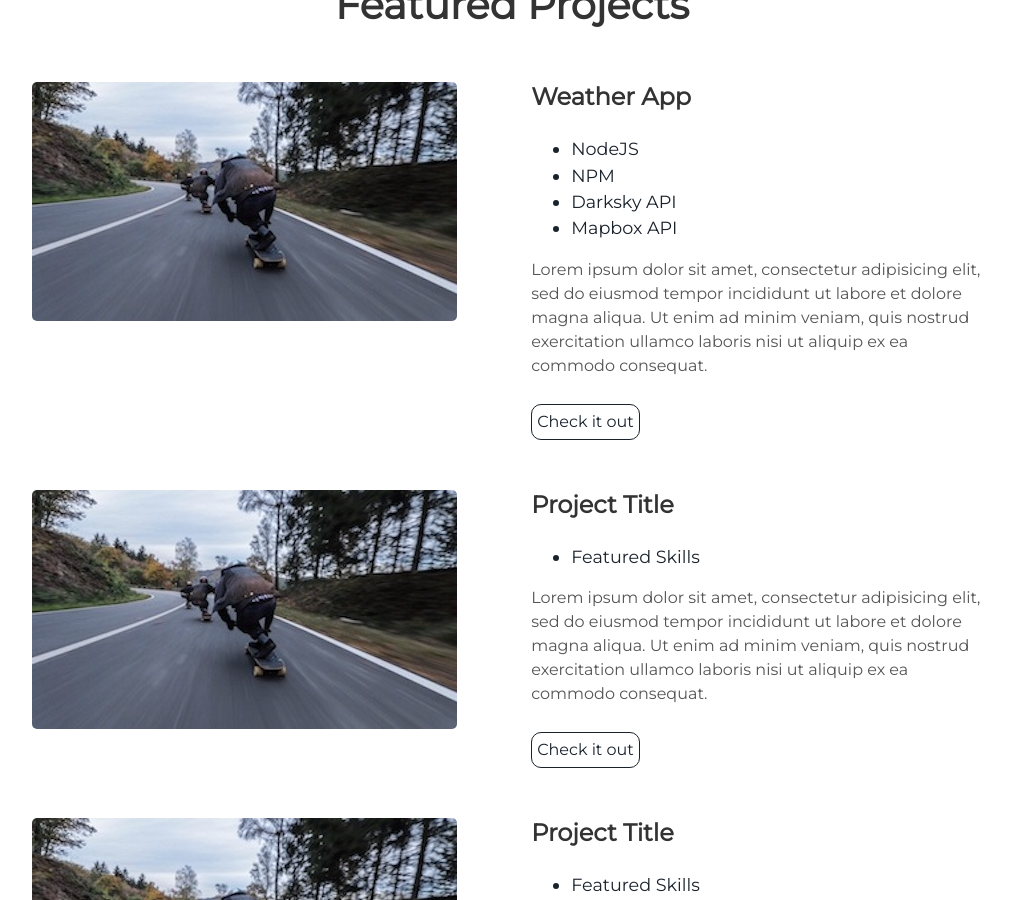
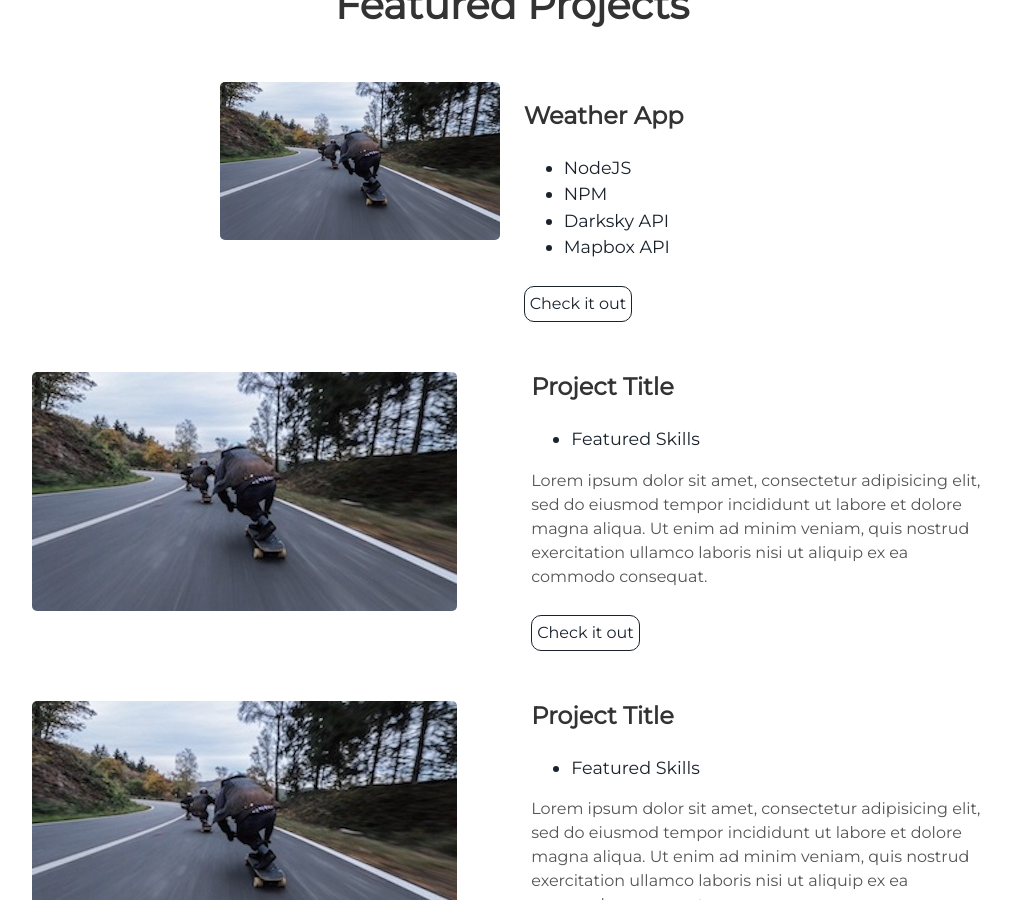
Before and after one commit to manan1710/manan1710.github.io, a Jekyll site: the page built from index.html, in a window 1280 px wide and 900 px high, scrolled down 1625 px. Shown: the whole window, without its empty margins (128-1139 px from the left). Built offline with Jekyll 4.4.1, drawn with Linux system fonts in a browser that asks for light colours.

Commit message:
Update projects.html

```diff
--- a/_includes/projects.html
+++ b/_includes/projects.html
@@ -26,7 +26,7 @@
       <li> Darksky API</li>
       <li> Mapbox API</li>
     </ul>
-    <p>Lorem ipsum dolor sit amet, consectetur adipisicing elit, sed do eiusmod tempor incididunt ut labore et dolore magna aliqua. Ut enim ad minim veniam, quis nostrud exercitation ullamco laboris nisi ut aliquip ex ea commodo consequat.</p>
+    <p></p>
     <a class="project-link" target="_blank" href="https://github.com/manan1710/nodejs-weather-website">Check it out</a>
   </div>
 </div>
```
